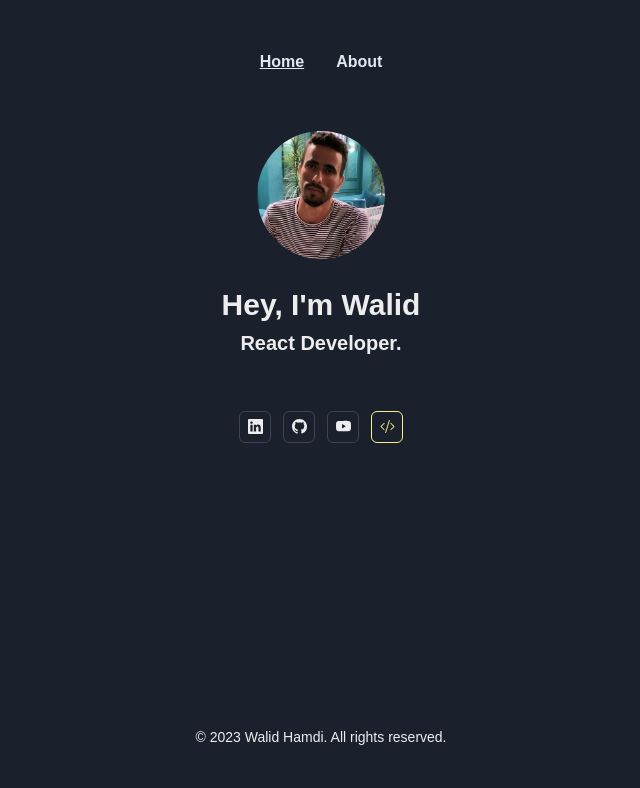
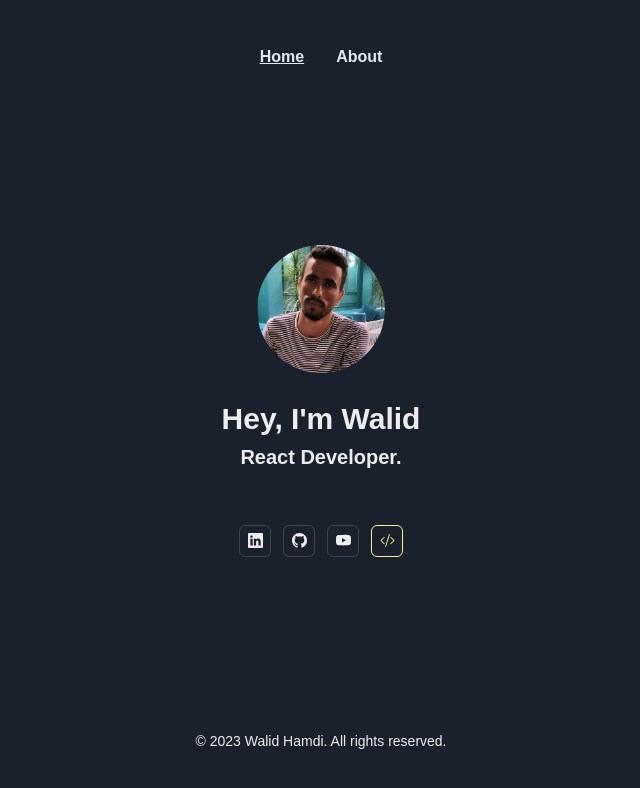
Before and after one commit to walid-hamdi/React_portfolio_website, a React (Vite) app: page / in a window 1280 px wide. Shown: the top 788 px of the page, without its empty margins (319-959 px from the left). Built offline with nearby package versions, Linux system fonts and the light colour scheme; a web font is replaced by a local one.

Commit message:
setup layout and project card

```diff
--- a/src/components/Layout.tsx
+++ b/src/components/Layout.tsx
@@ -16,17 +16,19 @@ const Layout = ({ children }: Props) => {
       w="100%"
       alignItems="center"
       flexDir="column"
-      justifyContent="center"
+      justifyContent="space-between"
+      // padding={4}
+      p={8}
     >
       <Navbar />
       <Box
-        // h="80vh"
-        minH="80vh"
-        w="100%"
-        display="flex"
-        paddingTop={10}
-        alignItems="flex-start"
-        justifyContent="center"
+      // // h="80vh"
+      // minH="80vh"
+      // w="100%"
+      // display="flex"
+      // paddingTop={10}
+      // alignItems="flex-start"
+      // justifyContent="center"
       >
         {children}
       </Box>
--- a/src/pages/Home/components/Projects/index.tsx
+++ b/src/pages/Home/components/Projects/index.tsx
@@ -31,7 +31,7 @@ const Projects = () => {
       title: "Game Hub",
       description: `Developed a Rawg clone using React hooks for state management, Chakra UI for styling, React Query for API data fetching and caching, and Zustand for global state management. Implemented features such as game search, sorting games by, getting games by platform, displaying genres, and game profile details.`,
 
-      stack: ["React.js", "TypeScript", "Rawg API", "Zustand"],
+      stack: ["React.js", "Chakra UI", "TypeScript", "Rawg API", "Zustand"],
       url: "https://game-hub-ivory-one.vercel.app/",
     },
     // {
```
